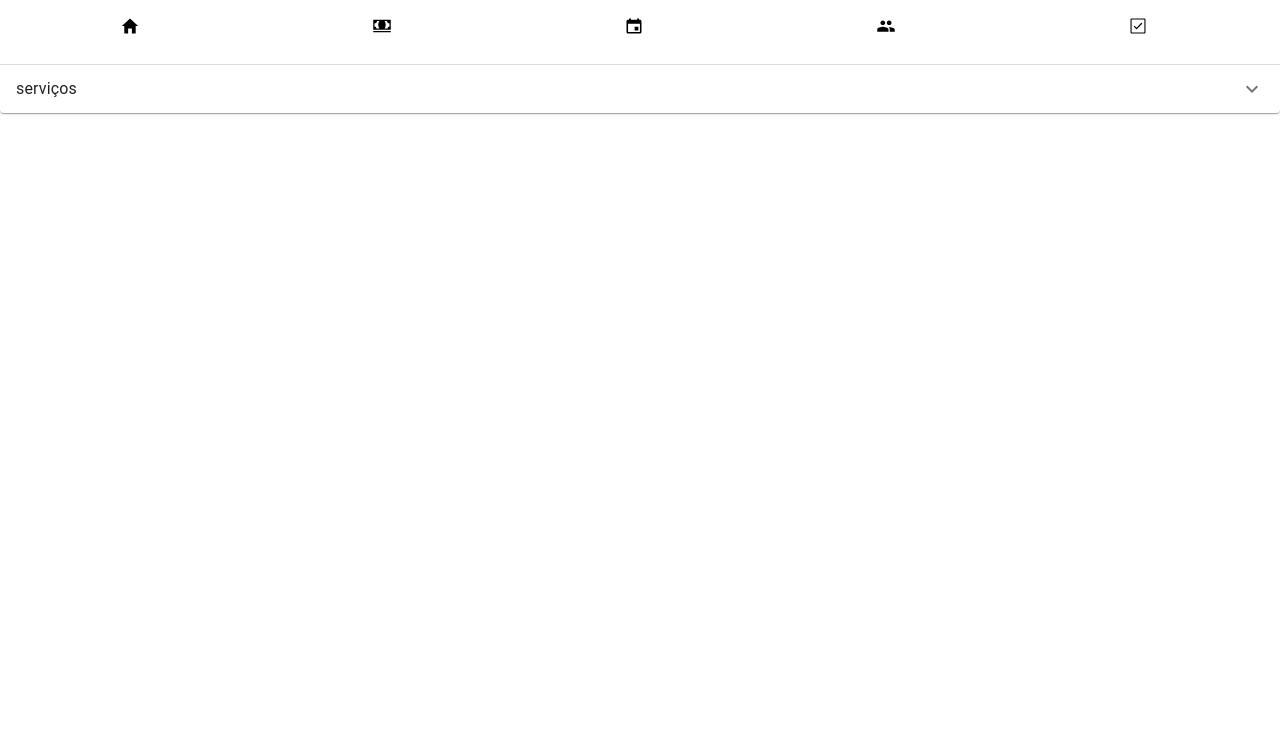
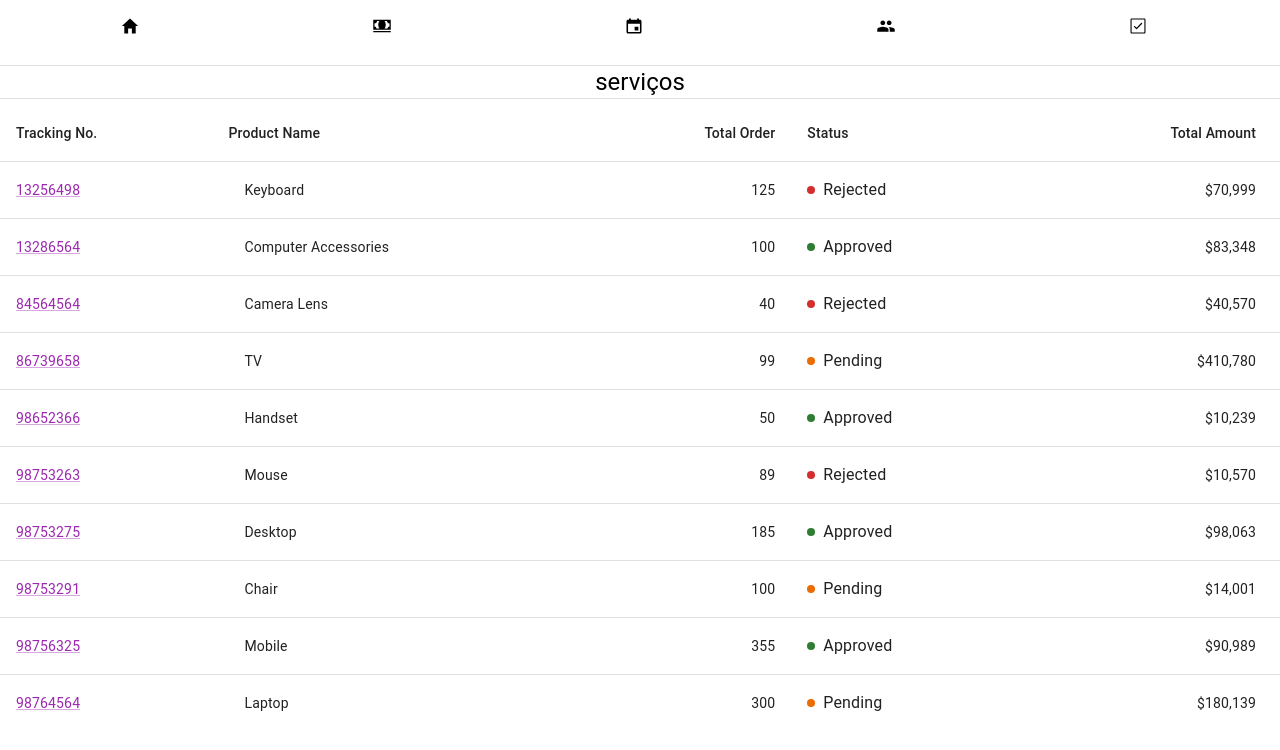
Before and after one commit to Danilosrr/carjet-services, a React (Create React App) app in the folder carjet-front/: page /assignments in a window 1280 px wide. Shown: the top 750 px of the page. Built offline with nearby package versions, Linux system fonts and the light colour scheme; no server answers.

Commit message:
services list

```diff
--- a/carjet-front/package.json
+++ b/carjet-front/package.json
@@ -11,9 +11,11 @@
     "@testing-library/jest-dom": "^5.16.4",
     "@testing-library/react": "^13.3.0",
     "@testing-library/user-event": "^13.5.0",
+    "prop-types": "^15.8.1",
     "react": "^18.2.0",
     "react-dom": "^18.2.0",
     "react-icons": "^4.4.0",
+    "react-number-format": "^4.9.3",
     "react-router-dom": "^6.3.0",
     "react-scripts": "5.0.1",
     "styled-components": "^5.3.5",
--- /dev/null
+++ b/carjet-front/src/components/Table.js
@@ -0,0 +1,225 @@
+import {
+    Box,
+    Link,
+    Stack,
+    Table,
+    TableBody,
+    TableCell,
+    TableContainer,
+    TableHead,
+    TableRow,
+    Typography
+} from "@mui/material";
+
+import PropTypes from 'prop-types';
+import { useState } from 'react';
+import { Link as RouterLink } from 'react-router-dom';
+import NumberFormat from 'react-number-format';
+import Dot from './shared/Dot';
+
+function createData(trackingNo, name, fat, carbs, protein) {
+    return { trackingNo, name, fat, carbs, protein };
+}
+
+const rows = [
+    createData(84564564, 'Camera Lens', 40, 2, 40570),
+    createData(98764564, 'Laptop', 300, 0, 180139),
+    createData(98756325, 'Mobile', 355, 1, 90989),
+    createData(98652366, 'Handset', 50, 1, 10239),
+    createData(13286564, 'Computer Accessories', 100, 1, 83348),
+    createData(86739658, 'TV', 99, 0, 410780),
+    createData(13256498, 'Keyboard', 125, 2, 70999),
+    createData(98753263, 'Mouse', 89, 2, 10570),
+    createData(98753275, 'Desktop', 185, 1, 98063),
+    createData(98753291, 'Chair', 100, 0, 14001)
+];
+
+function descendingComparator(a, b, orderBy) {
+    if (b[orderBy] < a[orderBy]) {
+        return -1;
+    }
+    if (b[orderBy] > a[orderBy]) {
+        return 1;
+    }
+    return 0;
+}
+
+function getComparator(order, orderBy) {
+    return order === 'desc' ? (a, b) => descendingComparator(a, b, orderBy) : (a, b) => -descendingComparator(a, b, orderBy);
+}
+
+function stableSort(array, comparator) {
+    const stabilizedThis = array.map((el, index) => [el, index]);
+    stabilizedThis.sort((a, b) => {
+        const order = comparator(a[0], b[0]);
+        if (order !== 0) {
+            return order;
+        }
+        return a[1] - b[1];
+    });
+    return stabilizedThis.map((el) => el[0]);
+}
+
+const headCells = [
+    {
+        id: 'trackingNo',
+        align: 'left',
+        disablePadding: false,
+        label: 'Tracking No.'
+    },
+    {
+        id: 'name',
+        align: 'left',
+        disablePadding: true,
+        label: 'Product Name'
+    },
+    {
+        id: 'fat',
+        align: 'right',
+        disablePadding: false,
+        label: 'Total Order'
+    },
+    {
+        id: 'carbs',
+        align: 'left',
+        disablePadding: false,
+
+        label: 'Status'
+    },
+    {
+        id: 'protein',
+        align: 'right',
+        disablePadding: false,
+        label: 'Total Amount'
+    }
+];
+
+function OrderTableHead({ order, orderBy }) {
+    return (
+        <TableHead>
+            <TableRow>
+                {headCells.map((headCell) => (
+                    <TableCell
+                        key={headCell.id}
+                        align={headCell.align}
+                        padding={headCell.disablePadding ? 'none' : 'normal'}
+                        sortDirection={orderBy === headCell.id ? order : false}
+                    >
+                        {headCell.label}
+                    </TableCell>
+                ))}
+            </TableRow>
+        </TableHead>
+    );
+}
+
+OrderTableHead.propTypes = {
+    order: PropTypes.string,
+    orderBy: PropTypes.string
+};
+
+const OrderStatus = ({ status }) => {
+    let color;
+    let title;
+
+    switch (status) {
+        case 0:
+            color = 'warning';
+            title = 'Pending';
+            break;
+        case 1:
+            color = 'success';
+            title = 'Approved';
+            break;
+        case 2:
+            color = 'error';
+            title = 'Rejected';
+            break;
+        default:
+            color = 'primary';
+            title = 'None';
+    }
+
+    return (
+        <Stack direction="row" spacing={1} alignItems="center">
+            <Dot color={color} />
+            <Typography>{title}</Typography>
+        </Stack>
+    );
+};
+
+OrderStatus.propTypes = {
+    status: PropTypes.number
+};
+
+export default function TaskList() {
+    const [order] = useState('asc');
+    const [orderBy] = useState('trackingNo');
+    const [selected] = useState([]);
+
+    const isSelected = (trackingNo) => selected.indexOf(trackingNo) !== -1;
+
+    return (
+        <Box>
+            <TableContainer
+                sx={{
+                    width: '100%',
+                    overflowX: 'auto',
+                    overflowY: 'auto',
+                    position: 'absolute',
+                    display: 'block',
+                    maxWidth: '100%',
+                    bottom: '0',
+                    top: '40px',
+                    '& td, & th': { whiteSpace: 'nowrap' },
+                }}
+            >
+                <Table
+                    aria-labelledby="tableTitle"
+                    sx={{
+                        '& .MuiTableCell-root:first-child': {
+                            pl: 2
+                        },
+                        '& .MuiTableCell-root:last-child': {
+                            pr: 3
+                        }
+                    }}
+                >
+                    <OrderTableHead order={order} orderBy={orderBy} />
+                    <TableBody sx={{overflowY: 'scroll'}}>
+                        {stableSort(rows, getComparator(order, orderBy)).map((row, index) => {
+                            const isItemSelected = isSelected(row.trackingNo);
+                            const labelId = `enhanced-table-checkbox-${index}`;
+
+                            return (
+                                <TableRow
+                                    hover
+                                    role="checkbox"
+                                    sx={{ '&:last-child td, &:last-child th': { border: 0 } }}
+                                    aria-checked={isItemSelected}
+                                    tabIndex={-1}
+                                    key={row.trackingNo}
+                                    selected={isItemSelected}
+                                >
+                                    <TableCell component="th" id={labelId} scope="row" align="left">
+                                        <Link color="secondary" component={RouterLink} to="">
+                                            {row.trackingNo}
+                                        </Link>
+                                    </TableCell>
+                                    <TableCell align="left">{row.name}</TableCell>
+                                    <TableCell align="right">{row.fat}</TableCell>
+                                    <TableCell align="left">
+                                        <OrderStatus status={row.carbs} />
+                                    </TableCell>
+                                    <TableCell align="right">
+                                        <NumberFormat value={row.protein} displayType="text" thousandSeparator prefix="$" />
+                                    </TableCell>
+                                </TableRow>
+                            );
+                        })}
+                    </TableBody>
+                </Table>
+            </TableContainer>
+        </Box>
+    );
+}
--- /dev/null
+++ b/carjet-front/src/components/shared/Dot.js
@@ -0,0 +1,46 @@
+import PropTypes from 'prop-types';
+import { useTheme } from '@mui/material/styles';
+import { Box } from '@mui/material';
+
+const Dot = ({ color, size }) => {
+    const theme = useTheme();
+    let main;
+    switch (color) {
+        case 'secondary':
+            main = theme.palette.secondary.main;
+            break;
+        case 'error':
+            main = theme.palette.error.main;
+            break;
+        case 'warning':
+            main = theme.palette.warning.main;
+            break;
+        case 'info':
+            main = theme.palette.info.main;
+            break;
+        case 'success':
+            main = theme.palette.success.main;
+            break;
+        case 'primary':
+        default:
+            main = theme.palette.primary.main;
+    }
+
+    return (
+        <Box
+            sx={{
+                width: size || 8,
+                height: size || 8,
+                borderRadius: '50%',
+                bgcolor: main
+            }}
+        />
+    );
+};
+
+Dot.propTypes = {
+    color: PropTypes.string,
+    size: PropTypes.number
+};
+
+export default Dot;
--- a/carjet-front/src/pages/Assignments.js
+++ b/carjet-front/src/pages/Assignments.js
@@ -1,38 +1,24 @@
 import * as React from 'react';
 import {
-    Accordion,
-    AccordionDetails,
-    AccordionSummary,
-    List,
-    ListItem,
-    ListItemText,
+    Box,
+    Divider,
     Typography,
 } from "@mui/material";
-import ExpandMoreIcon from "@mui/icons-material/ExpandMore";
 import Header from '../components/shared/Header';
+import TaskList from '../components/Table';
 
 export default function Assignments() {
     return (
-        <>
+        <Box sx={{position:'fixed', top:'0', bottom:'0', width:'100%'}}>
             <Header/>
-            <Accordion sx={{ width: '100%', backgroundColor: '#ffffff', position:'absolute', top:'65px' }} disableGutters>
-                <AccordionSummary expandIcon={<ExpandMoreIcon />}>
-                    <Typography>serviços</Typography>
-                </AccordionSummary>
-                <AccordionDetails>
-                    <List sx={{ width: '100%', backgroundColor: '#ffffff' }}>
-                        <ListItem>
-                            <ListItemText primary="Photos" secondary="Jan 9, 2014" />
-                        </ListItem>
-                        <ListItem>
-                            <ListItemText primary="Work" secondary="Jan 7, 2014" />
-                        </ListItem>
-                        <ListItem>
-                            <ListItemText primary="Vacation" secondary="July 20, 2014" />
-                        </ListItem>
-                    </List>
-                </AccordionDetails>
-            </Accordion>
-        </>
+            <Box sx={{position:'absolute', width: '100%', top:'65px', bottom:'0'}}>
+                <Divider sx={{width: '100%', color: '#000000'}}/>
+                <Box>
+                    <Typography variant="h5" component="h5" align="center">serviços</Typography>
+                </Box>
+                <Divider sx={{width: '100%', color: '#000000'}}/>
+                <TaskList/>
+            </Box>
+        </Box>
     );
 }
--- a/carjet-front/src/pages/Home.js
+++ b/carjet-front/src/pages/Home.js
@@ -14,7 +14,7 @@ export default function Home(){
 }
 
 const HomeStyle = styled.div`
-  position: "absolute";
+  position: "fixed";
   z-index: 0;
   width: "100%";
   height: "100%";
```
Also changed, not shown: carjet-front/src/services/api.js (added), 1 other file (tests, documents, lock files or other folders).
